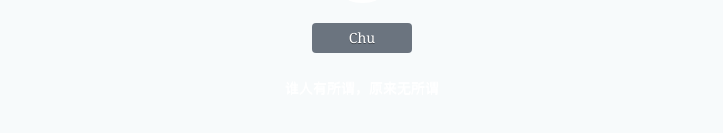
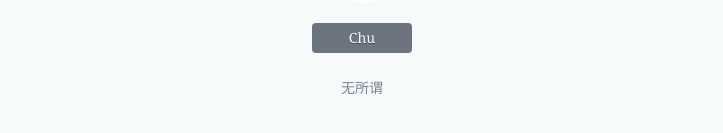
Before and after one commit to bqkc/bqkc.github.io, a Jekyll site: the page built from index.html, in a window 1280 px wide. Shown: the part 506-639 px from the top of the page, without its empty margins (278-1001 px from the left). Built offline with Jekyll 4.4.1, drawn with Linux system fonts in a browser that asks for light colours.

Commit message:
Update about.html

```diff
--- a/_includes/about.html
+++ b/_includes/about.html
@@ -6,6 +6,6 @@
         <a href="/about">{{ site.author.name }}</a>
     </div>
     <div class="description">
-        <a href="/">谁人有所谓，原来无所谓</a>
+        {{ site.headdesc }}
     </div>
 </div>
```
